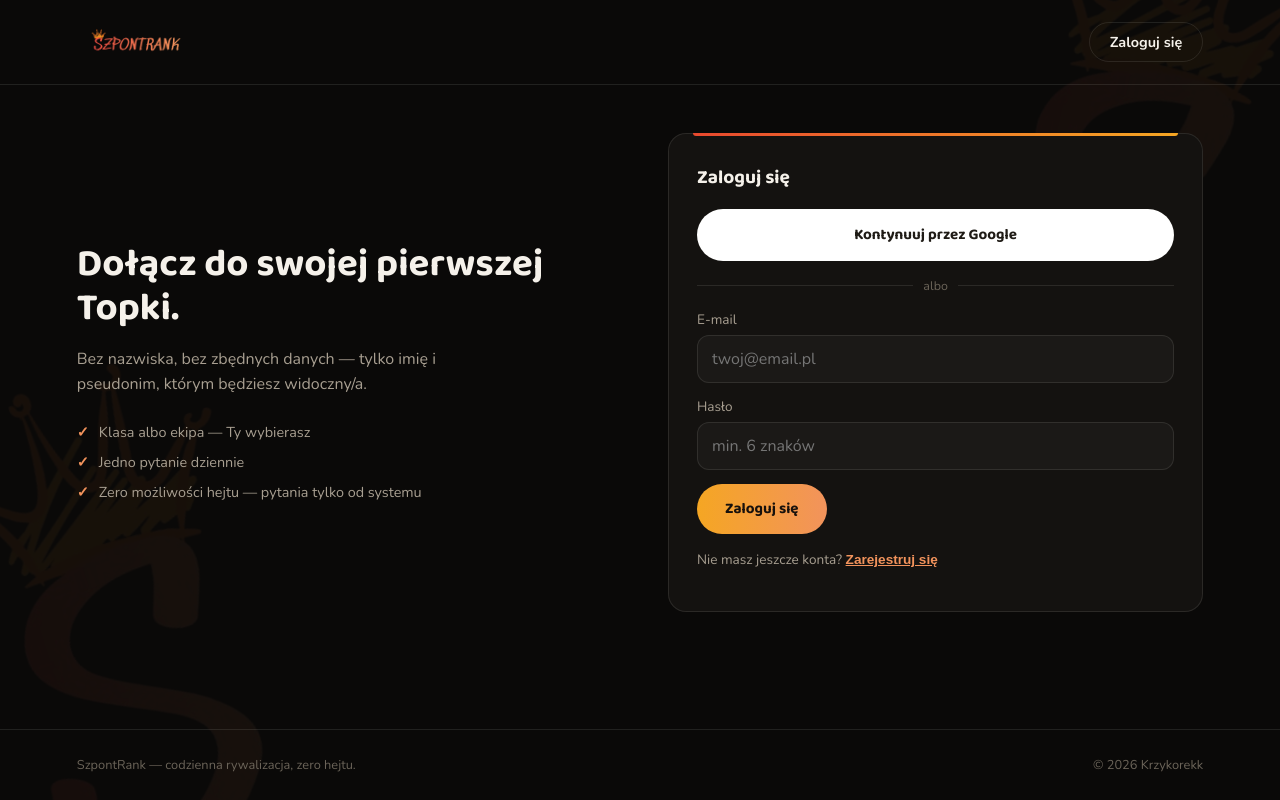
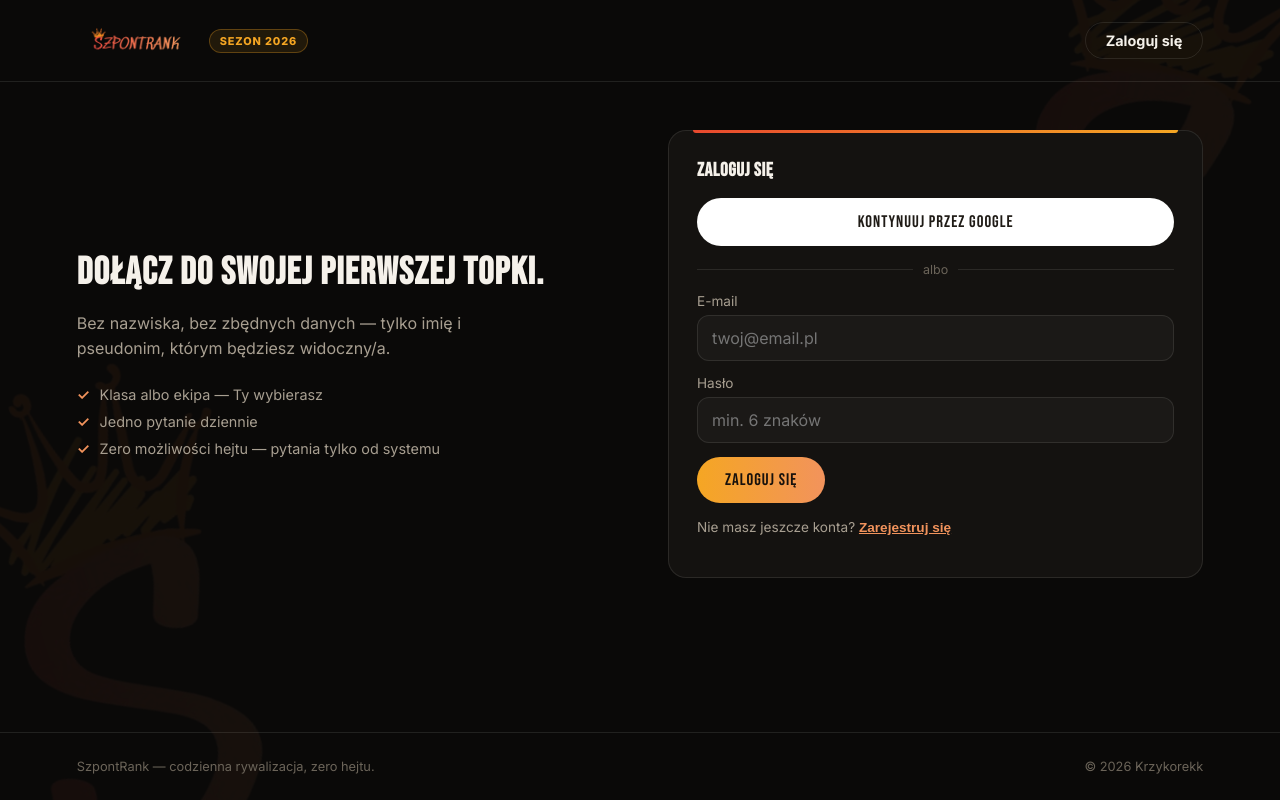
Before and after one commit to Krzykorekk/szpontrank, a React (Vite) app: page /rejestracja in a window 1280 px wide. Built offline with nearby package versions, Linux system fonts and the light colour scheme; no server answers.

Commit message:
Add files via upload

```diff
--- a/src/App.css
+++ b/src/App.css
@@ -1,4 +1,4 @@
-@import url('https://fonts.googleapis.com/css2?family=Baloo+2:wght@500;600;700;800&family=Nunito:wght@400;600;700;800&display=swap');
+@import url('https://fonts.googleapis.com/css2?family=Bebas+Neue&family=Inter:wght@400;500;600;700;800;900&display=swap');
 
 :root {
   --czern: #0a0908;
@@ -26,7 +26,7 @@ html, body, #root {
 }
 
 body {
-  font-family: 'Nunito', system-ui, sans-serif;
+  font-family: 'Inter', system-ui, sans-serif;
   color: var(--tekst);
 }
 
@@ -148,7 +148,8 @@ a {
 }
 
 .hero-tytul {
-  font-family: 'Baloo 2', sans-serif;
+  font-family: 'Bebas Neue', sans-serif;
+  letter-spacing: 0.03em;
   font-weight: 800;
   font-size: clamp(2.2rem, 4.4vw, 3.4rem);
   line-height: 1.08;
@@ -256,7 +257,8 @@ a {
 }
 
 .kroki-naglowek {
-  font-family: 'Baloo 2', sans-serif;
+  font-family: 'Bebas Neue', sans-serif;
+  letter-spacing: 0.03em;
   font-size: 1.1rem;
   color: var(--tekst-przygaszony);
   margin: 32px 0 24px;
@@ -275,7 +277,8 @@ a {
 }
 
 .krok-numer {
-  font-family: 'Baloo 2', sans-serif;
+  font-family: 'Bebas Neue', sans-serif;
+  letter-spacing: 0.03em;
   font-size: 2rem;
   font-weight: 800;
   color: var(--czerwien);
@@ -285,7 +288,8 @@ a {
 }
 
 .krok h3 {
-  font-family: 'Baloo 2', sans-serif;
+  font-family: 'Bebas Neue', sans-serif;
+  letter-spacing: 0.03em;
   font-size: 1.05rem;
   margin: 0 0 6px;
 }
@@ -337,7 +341,8 @@ a {
 }
 
 .funkcja-karta h3 {
-  font-family: 'Baloo 2', sans-serif;
+  font-family: 'Bebas Neue', sans-serif;
+  letter-spacing: 0.03em;
   font-size: 1rem;
   margin: 0 0 6px;
   color: var(--tekst);
@@ -376,7 +381,8 @@ a {
 }
 
 .rejestracja-pitch h1 {
-  font-family: 'Baloo 2', sans-serif;
+  font-family: 'Bebas Neue', sans-serif;
+  letter-spacing: 0.03em;
   font-size: clamp(1.8rem, 3.4vw, 2.4rem);
   line-height: 1.15;
   margin: 0 0 16px;
@@ -446,7 +452,8 @@ a {
 }
 
 .karta h2 {
-  font-family: 'Baloo 2', sans-serif;
+  font-family: 'Bebas Neue', sans-serif;
+  letter-spacing: 0.03em;
   margin-top: 0;
   font-size: 1.2rem;
 }
@@ -472,7 +479,8 @@ a {
 }
 
 .card h2 {
-  font-family: 'Baloo 2', sans-serif;
+  font-family: 'Bebas Neue', sans-serif;
+  letter-spacing: 0.03em;
   margin-top: 0;
   font-size: 1.2rem;
 }
@@ -481,9 +489,11 @@ a {
 .install-btn {
   display: inline-block;
   padding: 13px 28px;
-  font-size: 0.95rem;
-  font-weight: 700;
-  font-family: 'Baloo 2', sans-serif;
+  font-size: 1.05rem;
+  font-weight: 400;
+  font-family: 'Bebas Neue', sans-serif;
+  letter-spacing: 0.06em;
+  text-transform: uppercase;
   color: #17110c;
   background: linear-gradient(90deg, var(--zloto), var(--pomarancz));
   border: none;
@@ -723,7 +733,8 @@ select.input {
 }
 
 .pytanie-tresc {
-  font-family: 'Baloo 2', sans-serif;
+  font-family: 'Bebas Neue', sans-serif;
+  letter-spacing: 0.03em;
   font-size: 1.3rem;
   color: var(--tekst);
   margin: 8px 0 22px;
@@ -831,7 +842,8 @@ select.input {
 }
 
 .sidebar-imie {
-  font-family: 'Baloo 2', sans-serif;
+  font-family: 'Bebas Neue', sans-serif;
+  letter-spacing: 0.03em;
   font-size: 1.1rem;
   margin: 0 0 2px;
 }
@@ -859,7 +871,8 @@ select.input {
 }
 
 .panel-naglowek h1 {
-  font-family: 'Baloo 2', sans-serif;
+  font-family: 'Bebas Neue', sans-serif;
+  letter-spacing: 0.03em;
   font-size: 1.4rem;
   margin: 0;
 }
@@ -1026,7 +1039,8 @@ select.input {
 }
 
 .ogolna-topka-tekst h3 {
-  font-family: 'Baloo 2', sans-serif;
+  font-family: 'Bebas Neue', sans-serif;
+  letter-spacing: 0.03em;
   font-size: 1rem;
   margin: 0 0 6px;
   color: var(--tekst);
@@ -1084,3 +1098,29 @@ select.input {
 .toggle-switch input:checked + .toggle-suwak::before {
   transform: translateX(22px);
 }
+
+/* --- Marka w nawigacji + tag sezonu (autorski akcent) --- */
+.gora-marka {
+  display: flex;
+  align-items: center;
+  gap: 12px;
+}
+
+.sezon-tag {
+  font-family: 'Inter', sans-serif;
+  font-size: 0.68rem;
+  font-weight: 800;
+  letter-spacing: 0.08em;
+  color: var(--zloto);
+  background: rgba(245, 166, 35, 0.1);
+  border: 1px solid rgba(245, 166, 35, 0.3);
+  padding: 4px 10px;
+  border-radius: 999px;
+  white-space: nowrap;
+}
+
+@media (max-width: 480px) {
+  .sezon-tag {
+    display: none;
+  }
+}
--- a/src/App.jsx
+++ b/src/App.jsx
@@ -92,9 +92,12 @@ export default function App() {
   return (
     <div className="page">
       <nav className="gora">
-        <Link to="/">
-          <img src="/brand/wordmark.png" alt="SzpontRank" className="gora-logo" />
-        </Link>
+        <div className="gora-marka">
+          <Link to="/">
+            <img src="/brand/wordmark.png" alt="SzpontRank" className="gora-logo" />
+          </Link>
+          <span className="sezon-tag">SEZON 2026</span>
+        </div>
         {!ladowanie && sesja && profil ? (
           <Link to="/panel" className="gora-link">
             Twój panel
```
